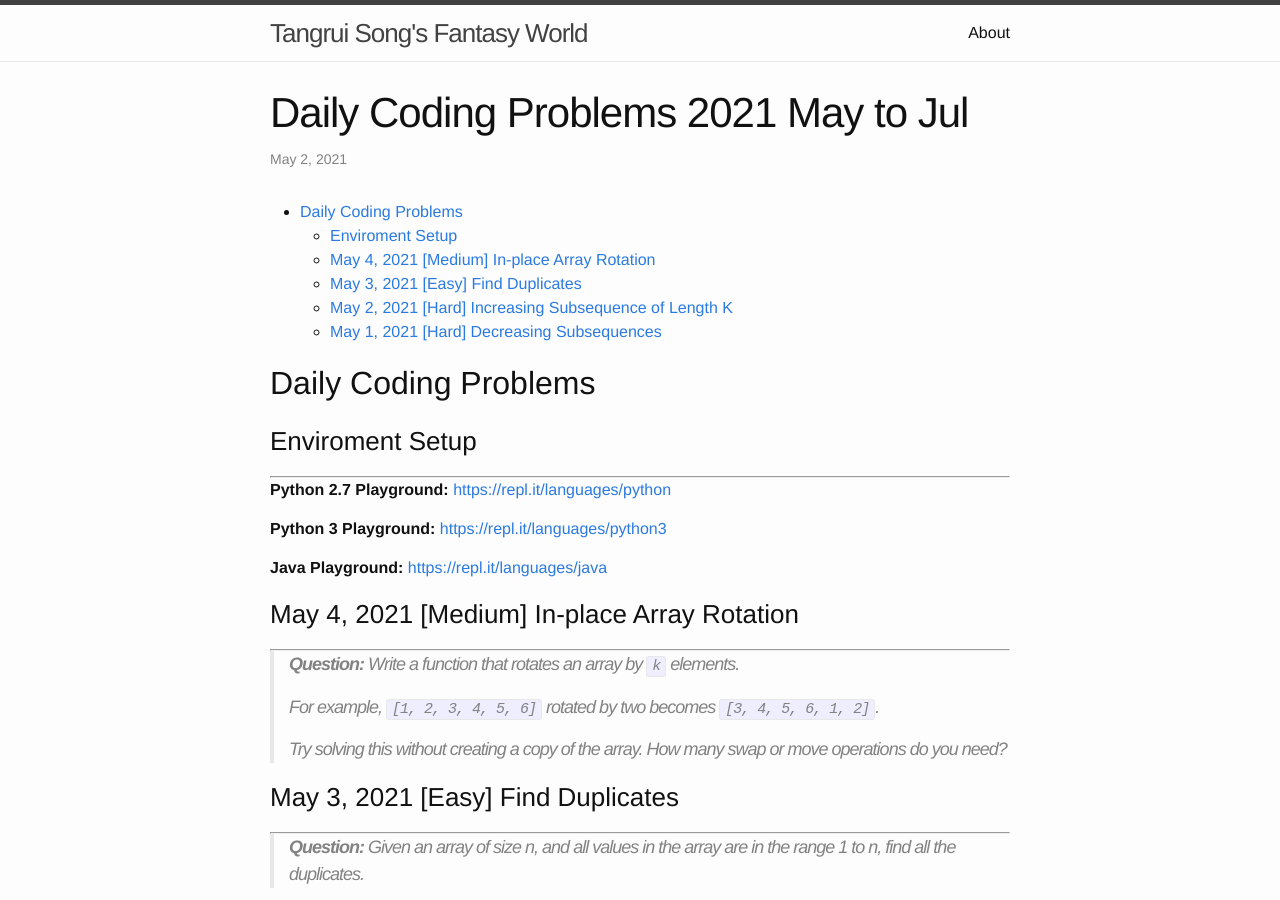
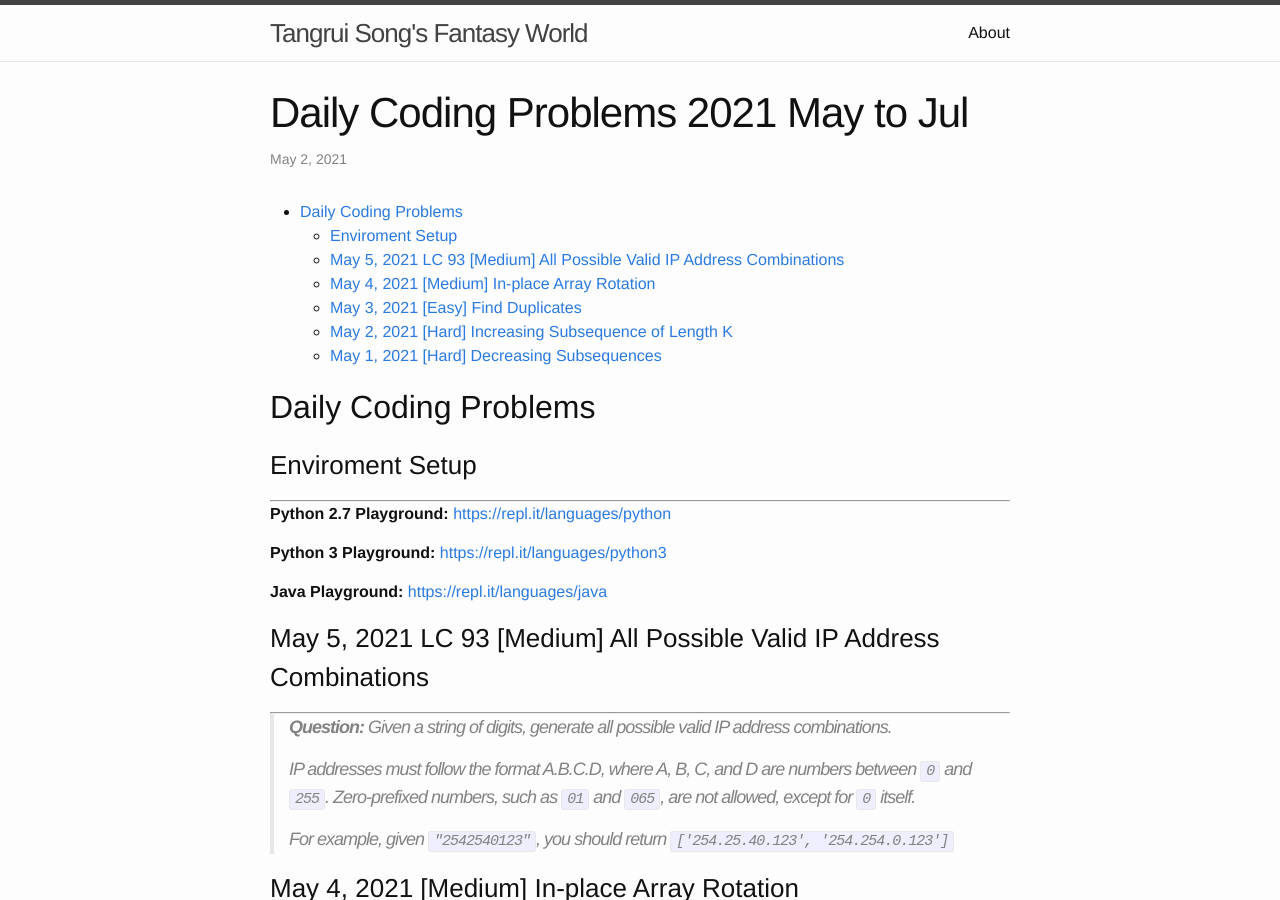
Before and after one commit to trsong/trsong.github.io, a Jekyll site: the page built from _posts/2021-05-01-DailyQuestionsMay.md, in a window 1280 px wide and 900 px high. Built offline with Jekyll 4.4.1, drawn with Linux system fonts in a browser that asks for light colours.

Commit message:
Add May 5 question.

```diff
--- a/_posts/2021-05-01-DailyQuestionsMay.md
+++ b/_posts/2021-05-01-DailyQuestionsMay.md
@@ -17,6 +17,15 @@ categories: Python/Java
 **Python 3 Playground:** [https://repl.it/languages/python3](https://repl.it/languages/python3)
 
 **Java Playground:** [https://repl.it/languages/java](https://repl.it/languages/java)
+
+
+### May 5, 2021 LC 93 \[Medium\] All Possible Valid IP Address Combinations
+---
+> **Question:** Given a string of digits, generate all possible valid IP address combinations.
+>
+> IP addresses must follow the format A.B.C.D, where A, B, C, and D are numbers between `0` and `255`. Zero-prefixed numbers, such as `01` and `065`, are not allowed, except for `0` itself.
+>
+> For example, given `"2542540123"`, you should return `['254.25.40.123', '254.254.0.123']`
 
 
 ### May 4, 2021 \[Medium\] In-place Array Rotation
```
